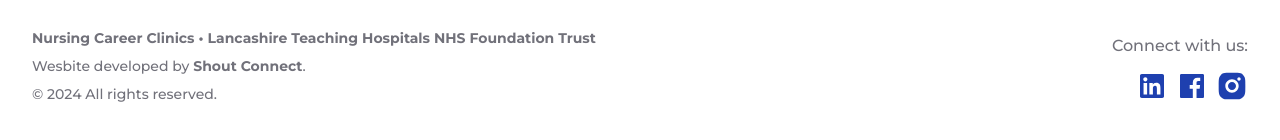
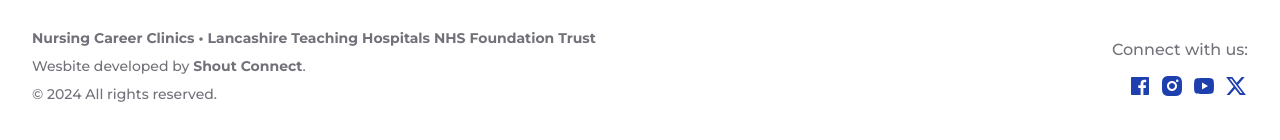
Before and after one commit to shoutconnect/lancashirenursing, a Next.js app: page / in a window 1280 px wide. Shown: the part 3628-3768 px from the top of the page. Built offline with nearby package versions, Linux system fonts and the light colour scheme.

Commit message:
added social media links

```diff
--- a/components/Footer.jsx
+++ b/components/Footer.jsx
@@ -3,6 +3,9 @@ import {
   RiFacebookBoxFill,
   RiInstagramFill,
   RiLinkedinBoxFill,
+  RiTwitterXFill,
+  RiXboxFill,
+  RiYoutubeFill,
 } from "react-icons/ri";
 
 export default function Footer() {
@@ -16,7 +19,7 @@ export default function Footer() {
         <p className="text-sm">
           Wesbite developed by{" "}
           <Link
-            href="www.shoutconnect.co.uk"
+            href="http://www.shoutconnect.co.uk"
             target="blank_"
             className="font-bold"
           >
@@ -31,9 +34,23 @@ export default function Footer() {
       <div className="flex flex-col items-end gap-2">
         <p>Connect with us:</p>
         <div className="flex items-center gap-2 justify-center">
-          <RiLinkedinBoxFill className="size-8 text-blue-800 hover:text-blue-600 my-transition" />
-          <RiFacebookBoxFill className="size-8 text-blue-800 hover:text-blue-600 my-transition" />
-          <RiInstagramFill className="size-8 text-blue-800 hover:text-blue-600 my-transition" />
+          <Link href="https://www.facebook.com/LancsHospitals/" target="blank_">
+            <RiFacebookBoxFill className="size-6 text-blue-800 hover:text-blue-600 my-transition" />{" "}
+          </Link>
+          <Link
+            href="https://www.instagram.com/lancshospitals/"
+            target="blank_"
+          >
+            <RiInstagramFill className="size-6 text-blue-800 hover:text-blue-600 my-transition" />
+          </Link>
+
+          <Link href="https://www.youtube.com/user/LTHNHSFT" target="blank_">
+            <RiYoutubeFill className="size-6 text-blue-800 hover:text-blue-600 my-transition" />{" "}
+          </Link>
+
+          <Link href="https://twitter.com/LancsHospitals" target="blank_">
+            <RiTwitterXFill className="size-6 text-blue-800 hover:text-blue-600 my-transition" />
+          </Link>
         </div>
       </div>
     </footer>
```
